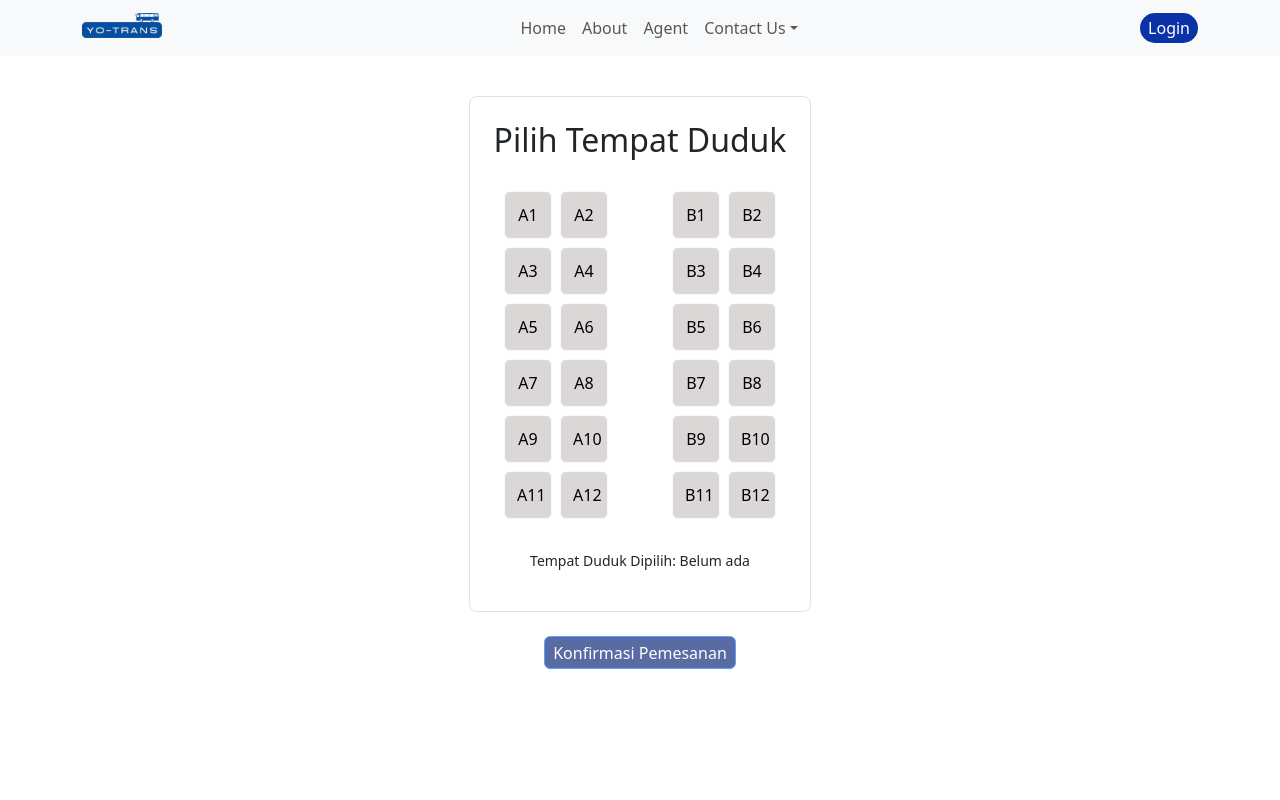
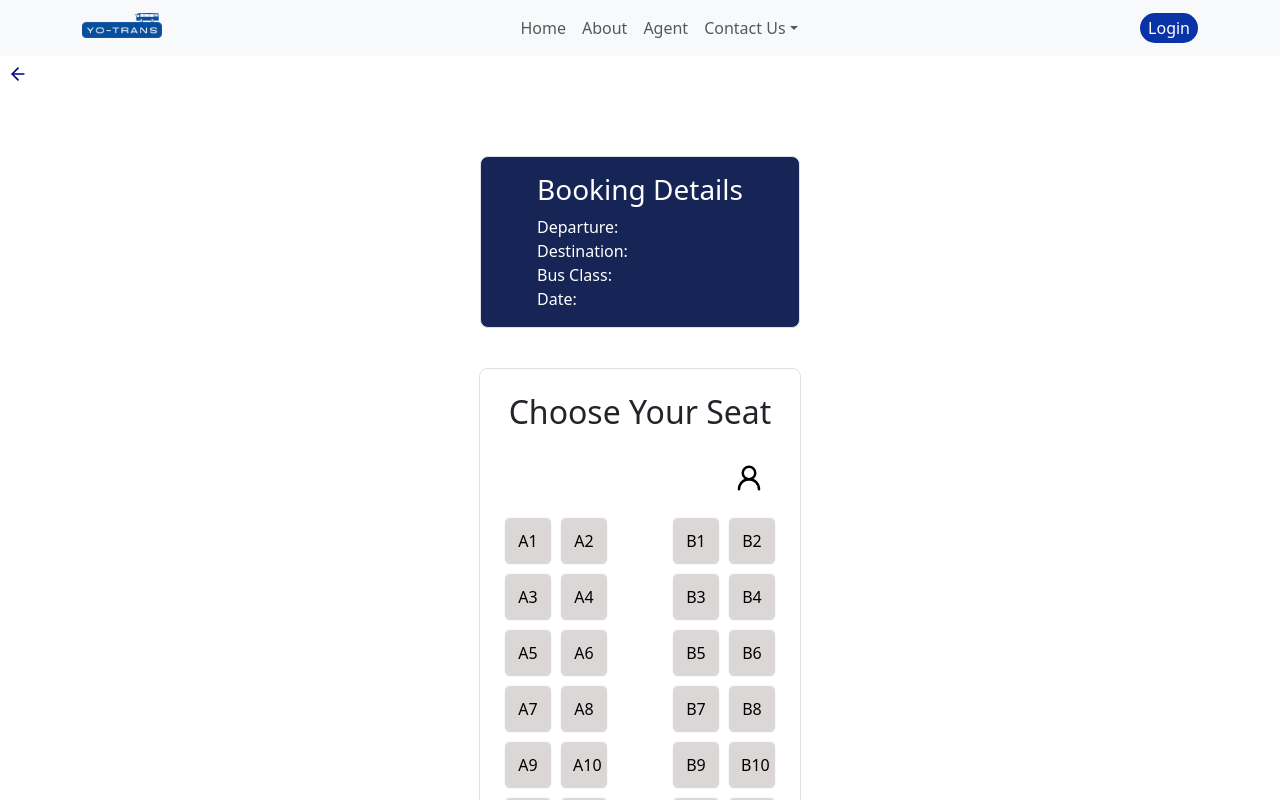
Before and after one commit to farroshayray/yo-trans, a Next.js app: page /bookConfirm in a window 1280 px wide. Shown: the top 800 px of the page. Built offline with nearby package versions, Linux system fonts and the light colour scheme.

Commit message:
seat selector upgrade

```diff
--- a/package.json
+++ b/package.json
@@ -14,6 +14,7 @@
     "@mui/material": "^6.4.6",
     "@mui/styled-engine-sc": "^6.4.6",
     "bootstrap": "^5.3.3",
+    "lucide-react": "^0.477.0",
     "next": "15.2.0",
     "react": "^19.0.0",
     "react-bootstrap": "^2.10.9",
--- a/src/components/ui/bookingForm.jsx
+++ b/src/components/ui/bookingForm.jsx
@@ -11,20 +11,28 @@ const BookingForm = ({className}) => {
 
   const [departure, setDeparture] = useState("");
   const [destination, setDestination] = useState("");
+  const [busClass, setBusClass] = useState("economic");
   const [date, setDate] = useState("");
   const router = useRouter();
 
   const handleSubmit = (e) => {
     e.preventDefault();
-    alert(`Keberangkatan: ${departure}, Tujuan: ${destination}, Tanggal: ${date}`);
-    router.push(`/bookConfirm`);
+    router.push({
+      pathname: "/bookConfirm",
+      query: {
+        departure,
+        destination,
+        busClass,
+        date,
+      }
+    });
 
   };
 
   return (
     <div className={`container ${className}`}>
       <div className="booking-card card shadow-md p-4">
-        <h3 className="text-center mb-4">Booking Travel</h3>
+        <h3 className="text-center mb-4">Book Your Trip</h3>
         <form onSubmit={handleSubmit}>
           <div className="mb-3">
             <label className="form-label">Keberangkatan</label>
@@ -55,6 +63,20 @@ const BookingForm = ({className}) => {
               <option value="medan">Medan</option>
             </select>
           </div>
+          <div className="mb-3">
+            <label className="form-label">Kelas Bus</label>
+            <select
+              className="form-select"
+              value={busClass}
+              onChange={(e) => setBusClass(e.target.value)}
+              required
+            >
+              <option value="economic">Economic</option>
+              <option value="business">Business</option>
+              <option value="executive">Executive</option>
+              <option value="sleeper">Sleeper</option>
+            </select>
+          </div>
 
           <div className="mb-3">
             <label className="form-label">Tanggal Keberangkatan</label>
--- a/src/components/ui/footer.jsx
+++ b/src/components/ui/footer.jsx
@@ -5,7 +5,7 @@ import Link from 'next/link';
 
 function Footer() {
   return (
-    <div className='mt-10 mx-auto bg-blue-950 pt-10'>
+    <div className='mt-10 mx-auto bg-blue-950 pt-10' id='myFooter'>
         <Container>
             <Row className='flex flex-col md:flex-row gap-4'>
                 <Col className='footer-col d-flex flex-col justify-content-center'>
--- a/src/components/ui/navbar.jsx
+++ b/src/components/ui/navbar.jsx
@@ -2,8 +2,21 @@ import Container from 'react-bootstrap/Container';
 import Nav from 'react-bootstrap/Nav';
 import Navbar from 'react-bootstrap/Navbar';
 import NavDropdown from 'react-bootstrap/NavDropdown';
+import { useRouter } from 'next/router';
 
 function Navbar1() {
+  const router = useRouter();
+  const scrollToFooter = () => {
+    router.push("/home").then(() => {
+      setTimeout(() => {
+        const footer = document.querySelector("#myFooter");
+        if (footer) {
+          footer.scrollIntoView({ behavior: "smooth" });
+        }
+      }, 500);
+    });
+  };
+
   return (
     <Navbar expand="lg" className="bg-body-tertiary">
       <Container className='d-flex justify-content-between align-items-center'>
@@ -21,7 +34,7 @@ function Navbar1() {
           <Nav className="justify-content-center mx-auto">
             <div className=" d-flex flex-column flex-lg-row">
                 <Nav.Link href="/" className='nav-link-hover'>Home</Nav.Link>
-                <Nav.Link href="#link" className='nav-link-hover'>About</Nav.Link>
+                <Nav.Link onClick={scrollToFooter} className='nav-link-hover'>About</Nav.Link>
                 <Nav.Link href="#link" className='nav-link-hover'>Agent</Nav.Link>
                 <NavDropdown title="Contact Us" id="basic-nav-dropdown" className='nav-link-hover'>
                     <NavDropdown.Item
--- a/src/components/ui/seatSelect.jsx
+++ b/src/components/ui/seatSelect.jsx
@@ -1,16 +1,53 @@
 import React, { useState } from "react";
 import { Button } from "react-bootstrap";
+import { UserRound } from 'lucide-react';
+import { useRouter } from "next/router";
 
-const busLayout = [
+const busLayouts = {
+    business: [
       ["A1", "A2", "", "B1", "B2"],
       ["A3", "A4", "", "B3", "B4"],
       ["A5", "A6", "", "B5", "B6"],
       ["A7", "A8", "", "B7", "B8"],
       ["A9", "A10", "", "B9", "B10"],
-  ["A11", "A12", "", "B11", "B12"]
-];
+      ["A11", "A12", "", "B11", "B12"],
+    ],
+    economic: [
+      ["A1", "A2", "", "B1", "B2"],
+      ["A3", "A4", "", "B3", "B4"],
+      ["A5", "A6", "", "B5", "B6"],
+      ["A7", "A8", "", "B7", "B8"],
+      ["A9", "A10", "", "B9", "B10"],
+      ["A11", "A12", "", "B11", "B12"],
+      ["A13", "A14", "", "B13", "B14"],
+      ["A15", "A16", "", "B15", "B16"],
+    ],
+    executive: [
+      ["A1", "A2", "", "B1", "B2"],
+      ["A3", "A4", "", "B3", "B4"],
+      ["A5", "A6", "", "B5", "B6"],
+      ["A7", "A8", "", "B7", "B8"],
+      ["", "", "", "B9", "B10"],
+      ["", "", "", "B11", "B12"],
+      ["A13", "A14", "", "B13", "B14"]
+    ],
+    sleeper: [
+        ["U1", "", "", "", "U2"],
+        ["L1", "", "", "", "L2"],
+        ["", "", "", "", ""],
+        ["U3", "", "", "", "U4"],
+        ["L3", "", "", "", "L4"],
+        ["", "", "", "", ""],
+        ["U5", "", "", "", "U6"],
+        ["L5", "", "", "", "L6"]
+      ]
+  };
 
 const SeatSelector = ({ selectedSeats, setSelectedSeats }) => {
+    const router = useRouter();
+    const { departure, destination, busClass, date } = router.query;
+    console.log(busClass);
+    const busLayout = busLayouts[busClass] || busLayouts.economic;
     const toggleSeat = (seat) => {
     setSelectedSeats((prev) =>
       prev.includes(seat) ? prev.filter((s) => s !== seat) : [...prev, seat]
@@ -18,8 +55,11 @@ const SeatSelector = ({ selectedSeats, setSelectedSeats }) => {
   };
 
   return (
-    <div className="flex flex-col items-center gap-4 p-4 border rounded-lg">
-      <h2 className="text-lg font-bold">Pilih Tempat Duduk</h2>
+    <div className="flex flex-col items-center gap-4 p-4 border rounded-lg bg-white">
+      <h2 className="text-lg font-bold">Choose Your Seat</h2>
+      <div className="w-full flex justify-end mr-6">
+        <UserRound size={30} color="#000" />
+      </div>
       <div className="grid gap-2" style={{ gridTemplateColumns: "repeat(5, auto)" }}>
         {busLayout.flat().map((seat, index) => (
           <div key={index} className="w-12 h-12 flex justify-center items-center">
@@ -39,7 +79,7 @@ const SeatSelector = ({ selectedSeats, setSelectedSeats }) => {
           </div>
         ))}
       </div>
-      <p className="text-sm mt-2">Tempat Duduk Dipilih: {selectedSeats.join(", ") || "Belum ada"}</p>
+      <p className="text-sm mt-2">Seat selected: {selectedSeats.join(", ") || "none yet"}</p>
     </div>
   );
 };
@@ -48,7 +88,7 @@ const BusBooking = () => {
   const [selectedSeats, setSelectedSeats] = useState([]);
 
   return (
-    <div className="flex flex-col items-center mt-10">
+    <div className="flex flex-col items-center mt-10 pb-10">
       <SeatSelector selectedSeats={selectedSeats} setSelectedSeats={setSelectedSeats} />
       <Button className="mt-4" variant="primary" disabled={selectedSeats.length === 0}>
         Konfirmasi Pemesanan
--- a/src/pages/bookConfirm/index.jsx
+++ b/src/pages/bookConfirm/index.jsx
@@ -1,14 +1,34 @@
 import React from 'react'
 import Navbar1 from '@/components/ui/navbar'
 import BusBooking from '@/components/ui/seatSelect'
+import { useRouter } from 'next/router'
+import { ArrowLeft } from "lucide-react";
 
-const index = () => {
+const BookConfirm = () => {
+    const router = useRouter();
+    const { departure, destination, busClass, date } = router.query;
   return (
-    <div>
+    <div className=''>
         <Navbar1 />
+        <button
+          onClick={() => router.back()}
+          className="flex items-center gap-2 p-2 bg-transparent"
+        >
+          <ArrowLeft size={20} color='navy'/>
+      </button>
+        <div className='border rounded-lg rounded-2xl mx-auto w-fit px-14 py-3 mt-16 bg-blue-950 text-white'>
+            <h3>Booking Details</h3>
+            <div>
+                <p className='mb-0'>Departure: {departure}</p>
+                <p className='mb-0'>Destination: {destination}</p>
+                <p className='mb-0'>Bus Class: {busClass}</p>
+                <p className='mb-0'>Date: {date}</p>
+            </div>
+        </div>
+
         <BusBooking />
     </div>
   )
 }
 
-export default index
+export default BookConfirm
--- a/src/pages/bookFormPage/index.jsx
+++ b/src/pages/bookFormPage/index.jsx
@@ -1,11 +1,20 @@
 import React from 'react'
 import Navbar1 from '@/components/ui/navbar'
 import BookingForm from '@/components/ui/bookingForm'
+import { useRouter } from "next/router";
+import { ArrowLeft } from "lucide-react";
 
 const index = () => {
+  const router = useRouter();
   return (
     <div>
         <Navbar1 />
+        <button
+          onClick={() => router.back()}
+          className="flex items-center gap-2 p-2 bg-transparent"
+        >
+          <ArrowLeft size={20} color='navy'/>
+      </button>
         <BookingForm className='mt-10'/>
     </div>
   )
--- a/src/pages/login/index.jsx
+++ b/src/pages/login/index.jsx
@@ -2,11 +2,20 @@ import Button from 'react-bootstrap/Button';
 import Form from 'react-bootstrap/Form';
 import Navbar1 from '@/components/ui/navbar';
 import Link from 'next/link';
+import { useRouter } from "next/router";
+import { ArrowLeft } from "lucide-react";
 
 function BasicExample() {
+    const router = useRouter();
   return (
     <div className='bg-blue-950 pb-5'>
     <Navbar1 />
+    <button
+      onClick={() => router.back()}
+      className="flex items-center gap-2 p-2 bg-transparent"
+    >
+      <ArrowLeft size={20} color='white'/>
+    </button>
     <div className='rounded-lg shadow-md mt-20 mx-auto w-full max-w-lg p-5 md:w-3/4 lg:w-1/2 bg-white'>
         <h3 className='text-center mb-5'>Please Login to Your Account</h3>
         <Form>
```
Also changed, not shown: 1 other file (tests, documents, lock files or other folders). Lines whose indentation alone changed are shown as unchanged.
